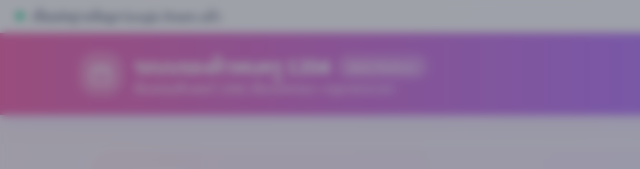
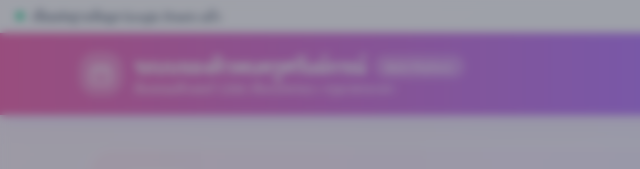
Before and after one commit to bambestkkr/booking, a plain HTML site: page index.html in a window 1280 px wide. Shown: the top 169 px of the page, 0-640 px from the left. Drawn offline with nearby package versions, Linux system fonts and the light colour scheme; no server answers.

Commit message:
Update index.html

```diff
--- a/index.html
+++ b/index.html
@@ -90,7 +90,7 @@
                 </div>
                 <div>
                     <div class="flex items-center space-x-2">
-                        <h1 class="text-base sm:text-xl font-extrabold tracking-tight drop-shadow-sm">ระบบจองคิวพบครู 1204</h1>
+                        <h1 class="text-base sm:text-xl font-extrabold tracking-tight drop-shadow-sm">ระบบจองคิวพบครูศรันย์กรณ์</h1>
                         <span class="hidden sm:inline-block bg-white/25 text-white text-[10px] font-bold px-2.5 py-0.5 rounded-full border border-white/40 backdrop-blur-sm">Multi-Platform</span>
                     </div>
                     <p class="text-[11px] sm:text-xs text-white/90 font-medium">ห้องคอมพิวเตอร์ 1204 /ห้องปกครอง • กรุณาตรงเวลา</p>
```
